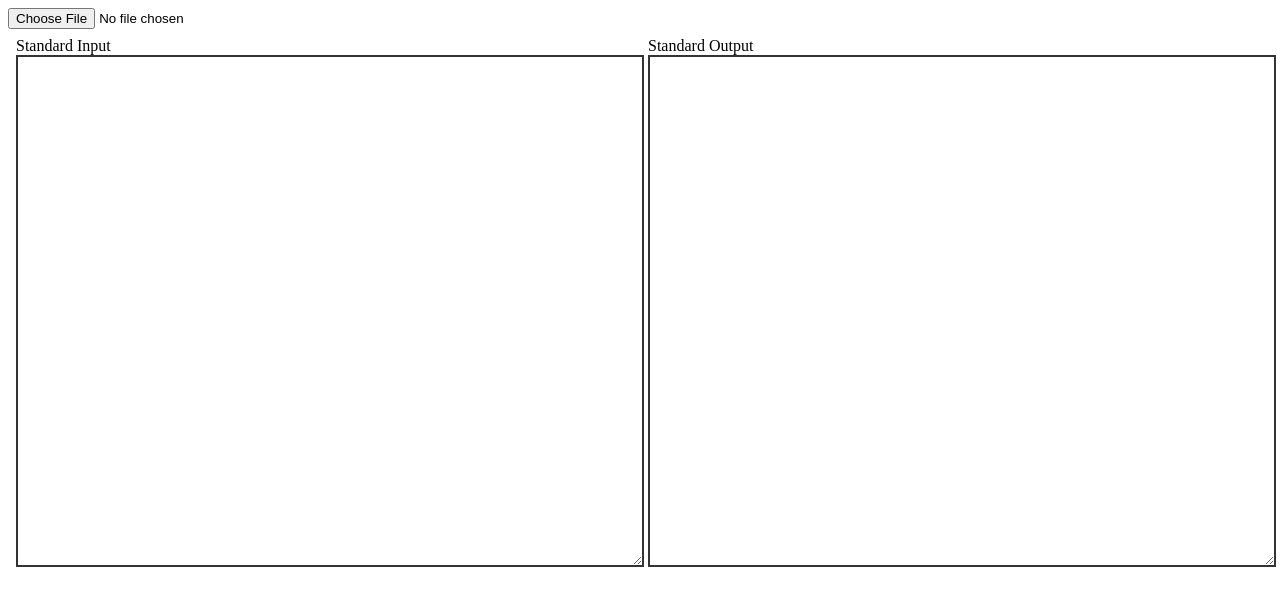
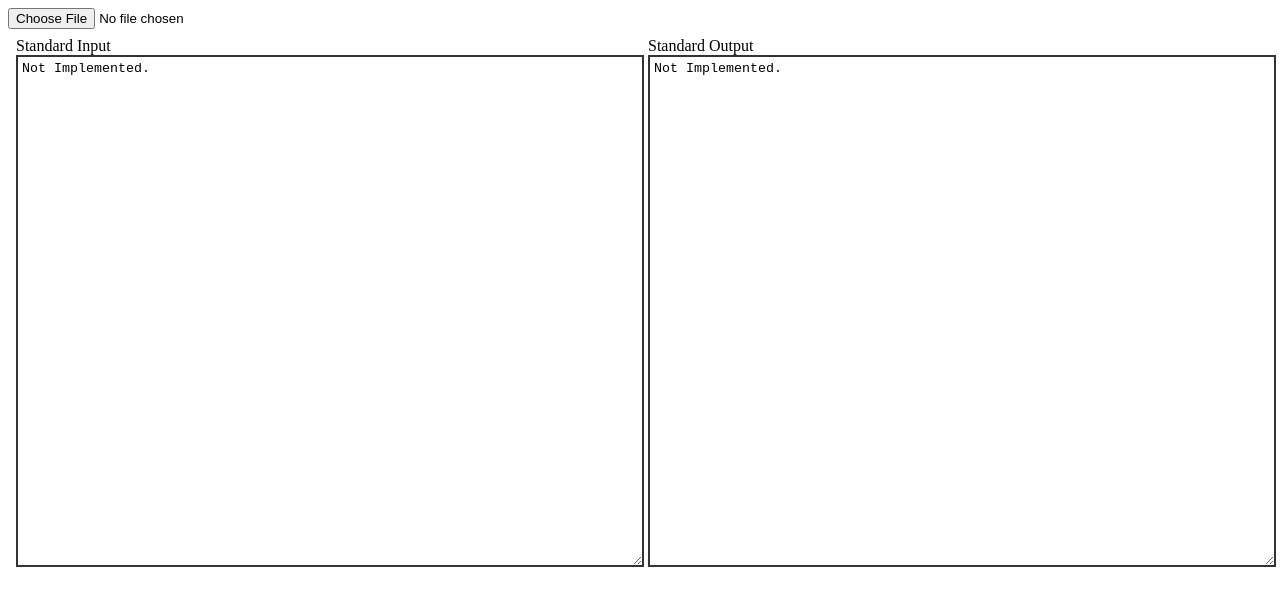
Before and after one commit to itsu-dev/jvm-on-typescript, a plain HTML site: page src/index.html in a window 1280 px wide. Drawn offline with Linux system fonts and the light colour scheme.

Commit message:
Updated index.html

```diff
--- a/src/index.html
+++ b/src/index.html
@@ -29,12 +29,16 @@
 <div class="contents">
     <div>
         <label for="in">Standard Input</label>
-        <textarea id="in"></textarea>
+        <textarea id="in">
+Not Implemented.
+        </textarea>
     </div>
 
     <div>
         <label for="out">Standard Output</label>
-        <textarea id="out"></textarea>
+        <textarea id="out">
+Not Implemented.
+        </textarea>
     </div>
 </div>
 
```
